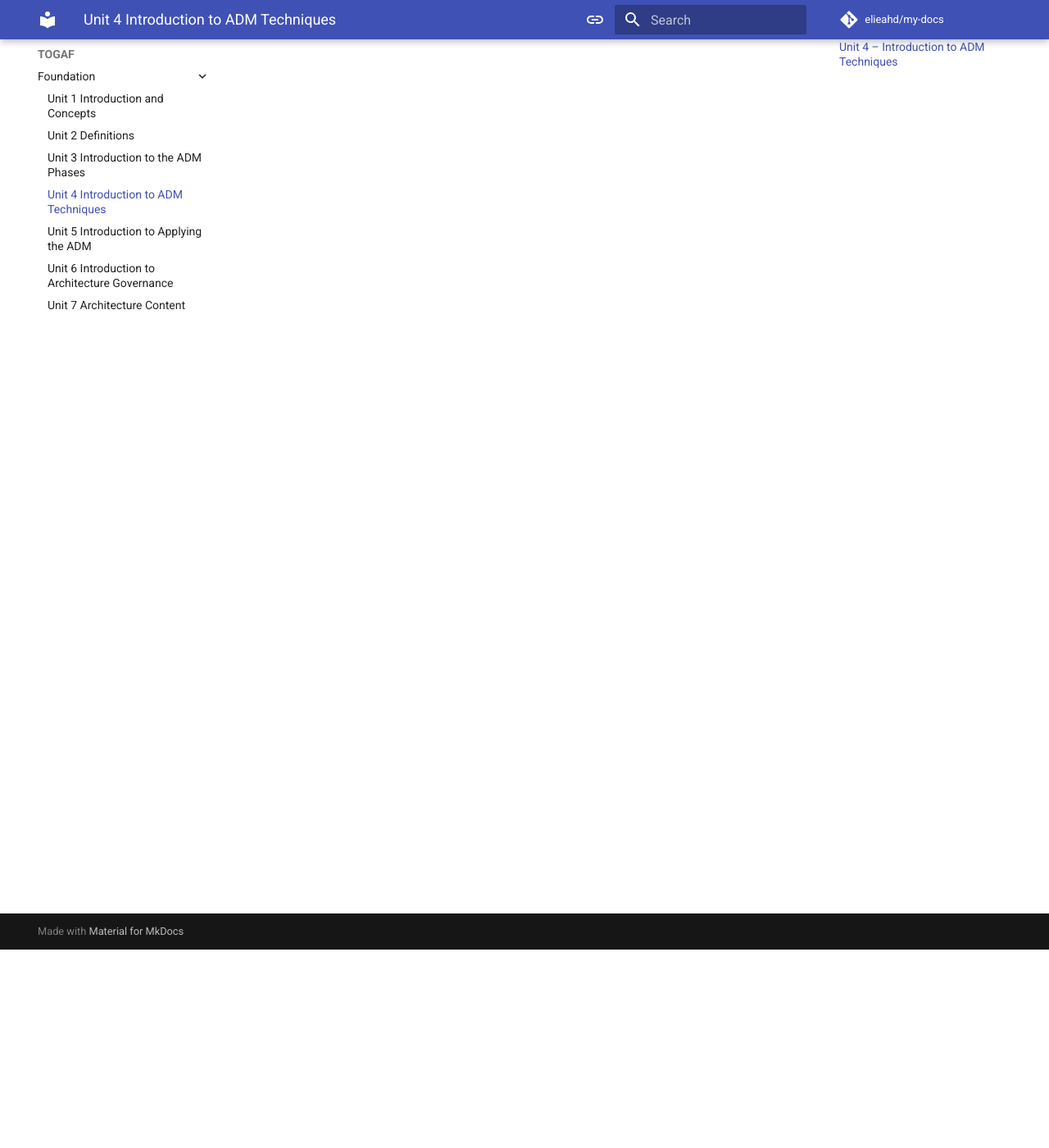
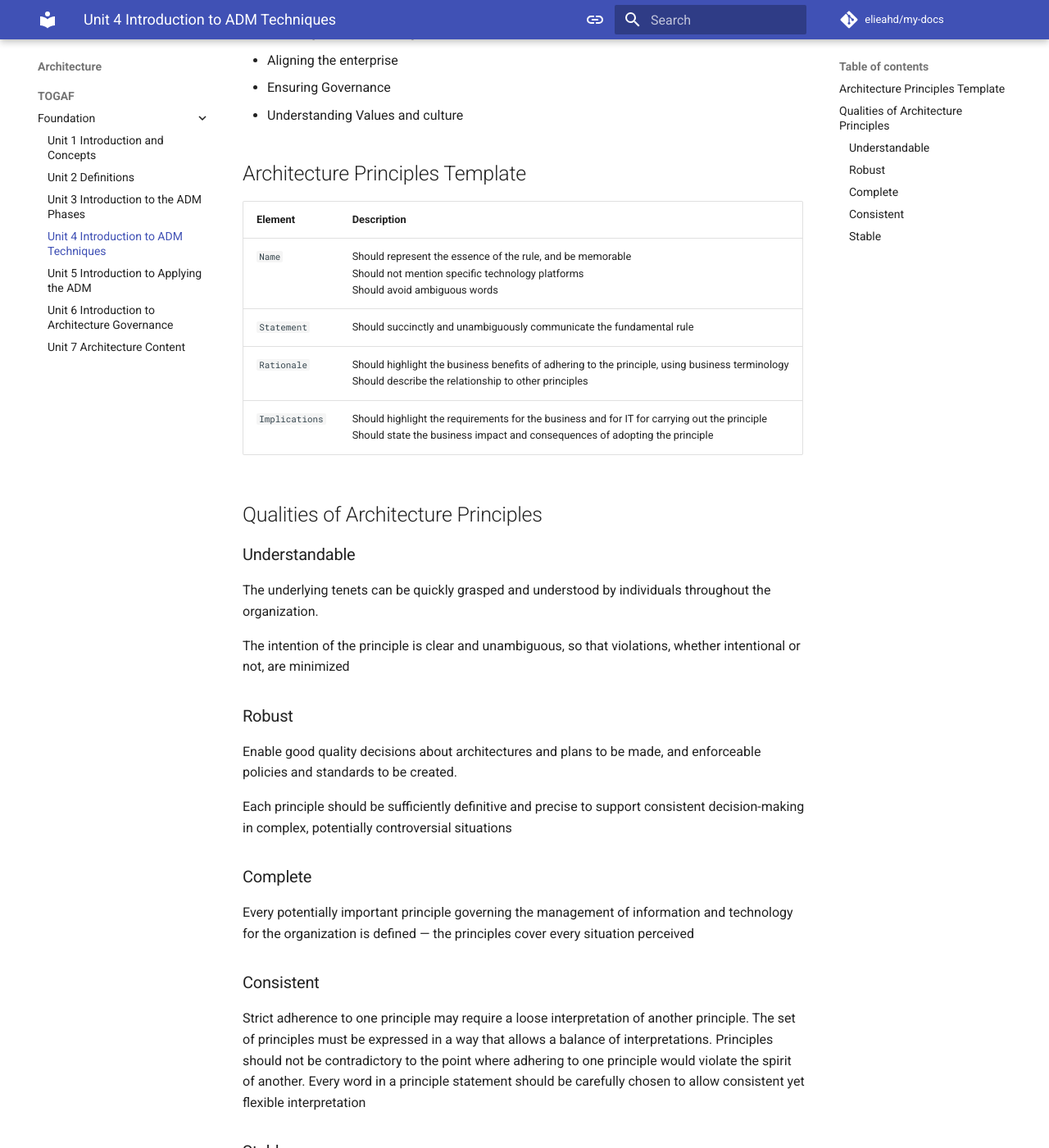
Before and after one commit to elieahd/my-docs, an MkDocs documentation site: the page built from docs/architecture/togaf/foundation/unit4.md, in a window 1280 px wide and 1400 px high, scrolled down 242 px. Shown: the whole window at 82% size. Built offline with MkDocs 1.6.1 and Material for MkDocs 9.7.7, drawn with Linux system fonts in a browser that asks for light colours; comment, search, counter and statistics services are not loaded; some of the changed text lies outside the part shown.

Commit message:
add unit 4

```diff
--- a/docs/architecture/togaf/foundation/unit4.md
+++ b/docs/architecture/togaf/foundation/unit4.md
@@ -1 +1,44 @@
-## Unit 4 – Introduction to ADM Techniques
+Architecture Principles should address the following purposes:
+
+* Enabling decision-making
+* Aligning the enterprise
+* Ensuring Governance
+* Understanding Values and culture
+
+## Architecture Principles Template
+
+| Element | Description |
+| ------- | ----------- |
+| `Name` | Should represent the essence of the rule, and be memorable <br/> Should not mention specific technology platforms <br/> Should avoid ambiguous words |
+| `Statement` | Should succinctly and unambiguously communicate the fundamental rule |
+| `Rationale` | Should highlight the business benefits of adhering to the principle, using business terminology <br/> Should describe the relationship to other principles |
+| `Implications` | Should highlight the requirements for the business and for IT for carrying out the principle <br/> Should state the business impact and consequences of adopting the principle |
+
+
+## Qualities of Architecture Principles
+
+### Understandable
+
+The underlying tenets can be quickly grasped and understood by individuals throughout the organization.
+
+The intention of the principle is clear and unambiguous, so that violations, whether intentional or not, are minimized
+
+### Robust
+
+Enable good quality decisions about architectures and plans to be made, and enforceable policies and standards to be created.
+
+Each principle should be sufficiently definitive and precise to support consistent decision-making in complex, potentially controversial situations
+
+### Complete
+
+Every potentially important principle governing the management of information and technology for the organization is defined — the principles cover every situation perceived
+
+### Consistent
+
+Strict adherence to one principle may require a loose interpretation of another principle. The set of principles must be expressed in a way that allows a balance of interpretations. Principles should not be contradictory to the point where adhering to one principle would violate the spirit of another. Every word in a principle statement should be carefully chosen to allow consistent yet flexible interpretation
+
+### Stable
+
+Principles should be enduring, yet able to accommodate changes.
+
+An amendment process should be established for adding, removing, or altering principles after they are ratified initially.
```
